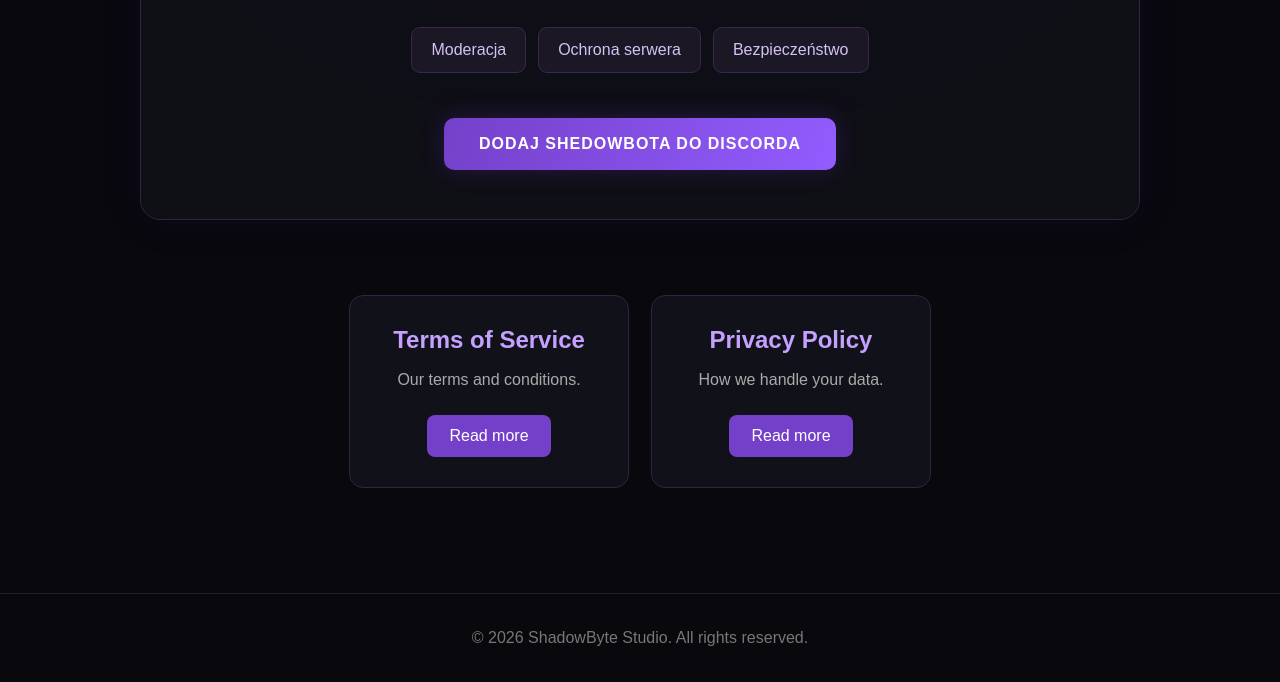
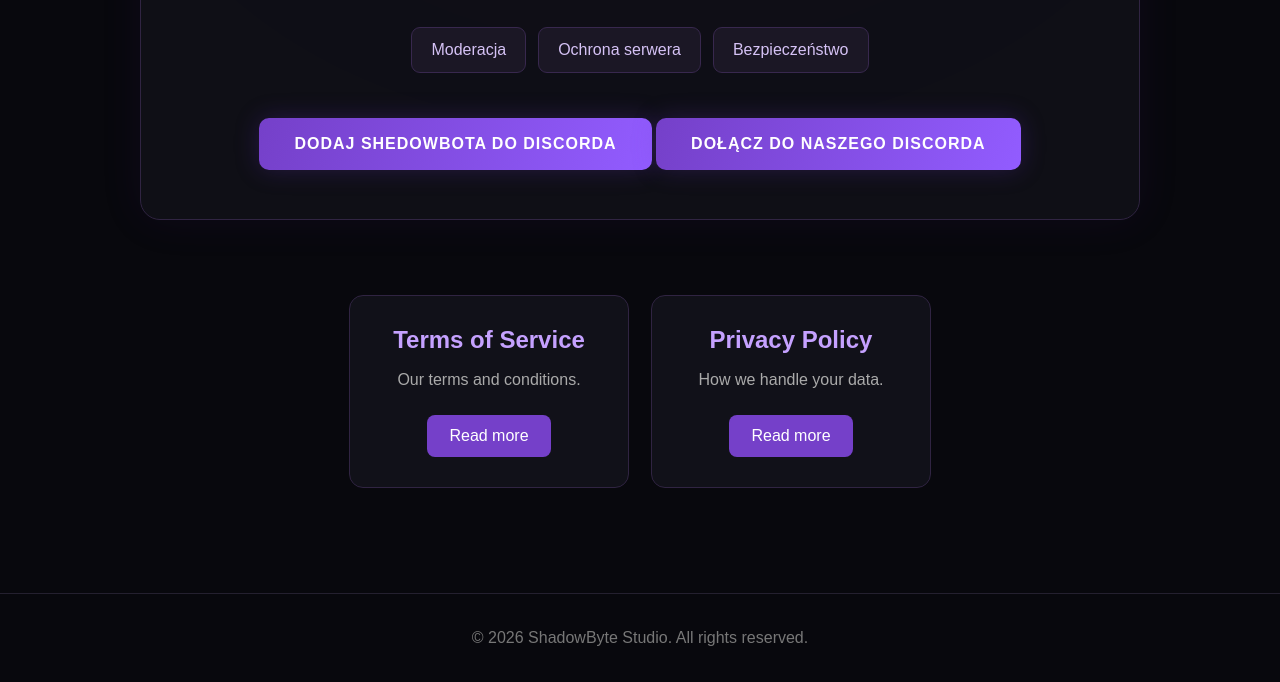
Before and after one commit to jemzupe69/shadowbyte-studio, a plain HTML site: page index.html in a window 1280 px wide. Shown: the part 869-1551 px from the top of the page. Drawn offline with Linux system fonts and the light colour scheme.

Commit message:
Add Discord community invite button

```diff
--- a/index.html
+++ b/index.html
@@ -608,6 +608,13 @@ footer {
             DODAJ SHEDOWBOTA DO DISCORDA
         </a>
 
+        <a class="invite-button"
+           href="https://discord.gg/Cx3YRKcnr"
+           target="_blank"
+           rel="noopener noreferrer">
+            DOŁĄCZ DO NASZEGO DISCORDA
+        </a>
+
     </section>
 
     <div class="cards">
```
